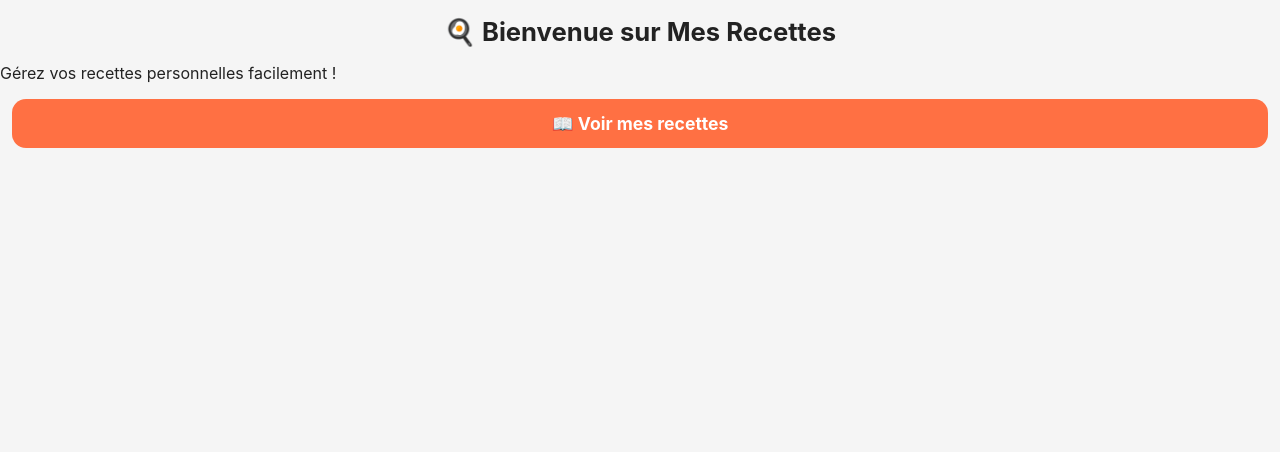
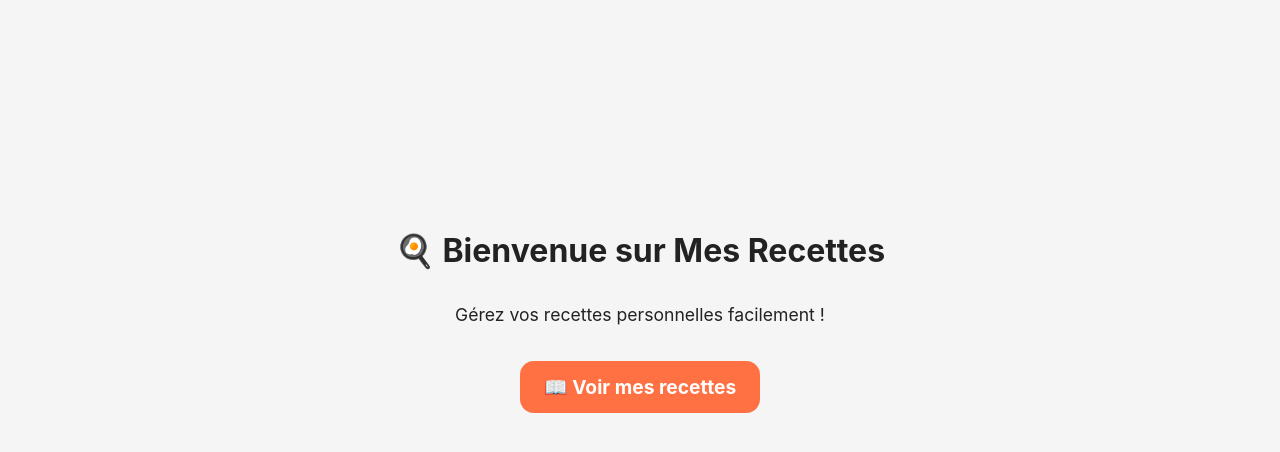
Before and after one commit to SimonLi291203/Cuisine, a plain HTML site: page Accueil.html in a window 1280 px wide. Drawn offline with Linux system fonts and the light colour scheme.

Commit message:
Update style.css

```diff
--- a/style.css
+++ b/style.css
@@ -221,3 +221,28 @@ input, textarea {
     padding: 14px;
   }
 }
+/* Accueil */
+.home-container {
+  display: flex;
+  flex-direction: column;
+  align-items: center;
+  justify-content: center;
+  min-height: 80vh;
+  text-align: center;
+  padding: 20px;
+}
+
+.home-container h1 {
+  font-size: 2rem;
+  margin-bottom: 16px;
+}
+
+.home-container p {
+  font-size: 1.1rem;
+  margin-bottom: 24px;
+}
+
+.home-container .add-button {
+  font-size: 1.2rem;
+  padding: 14px 24px;
+}
```
